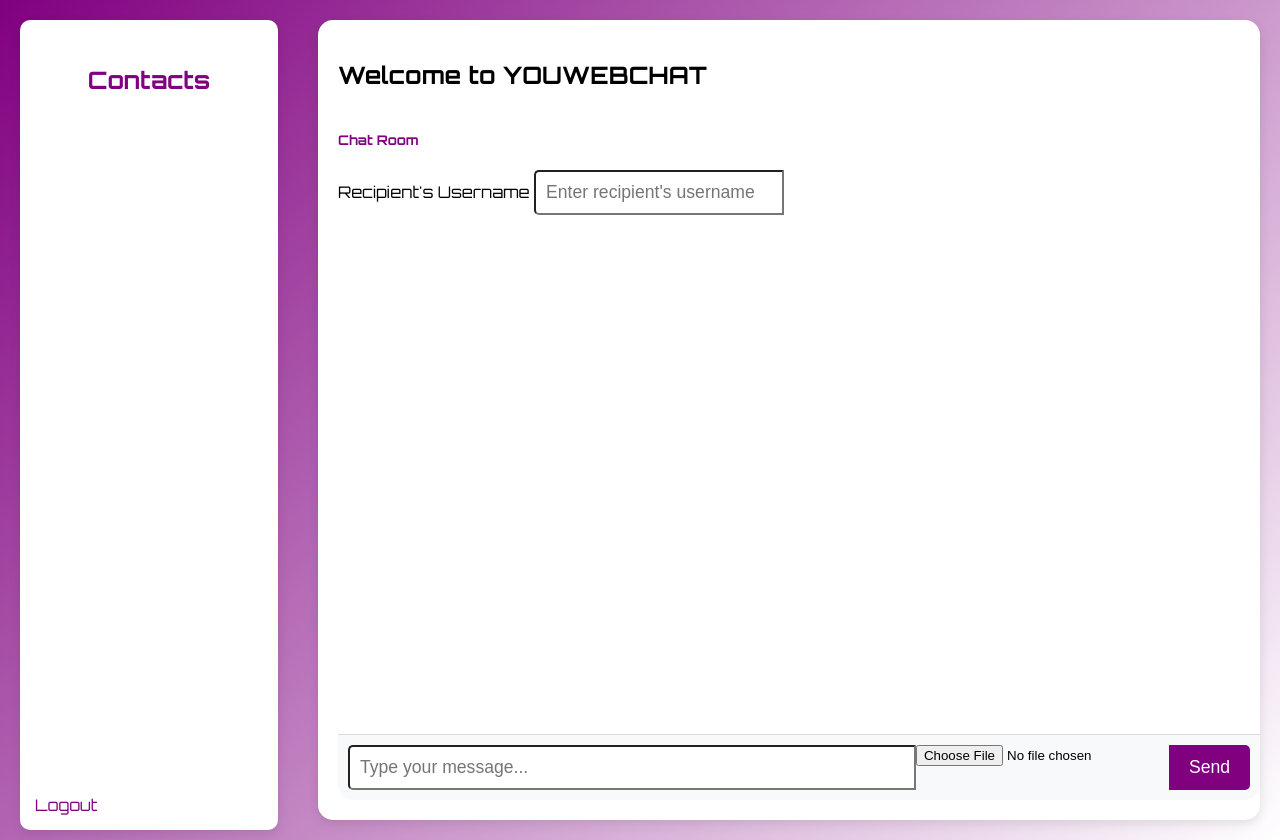
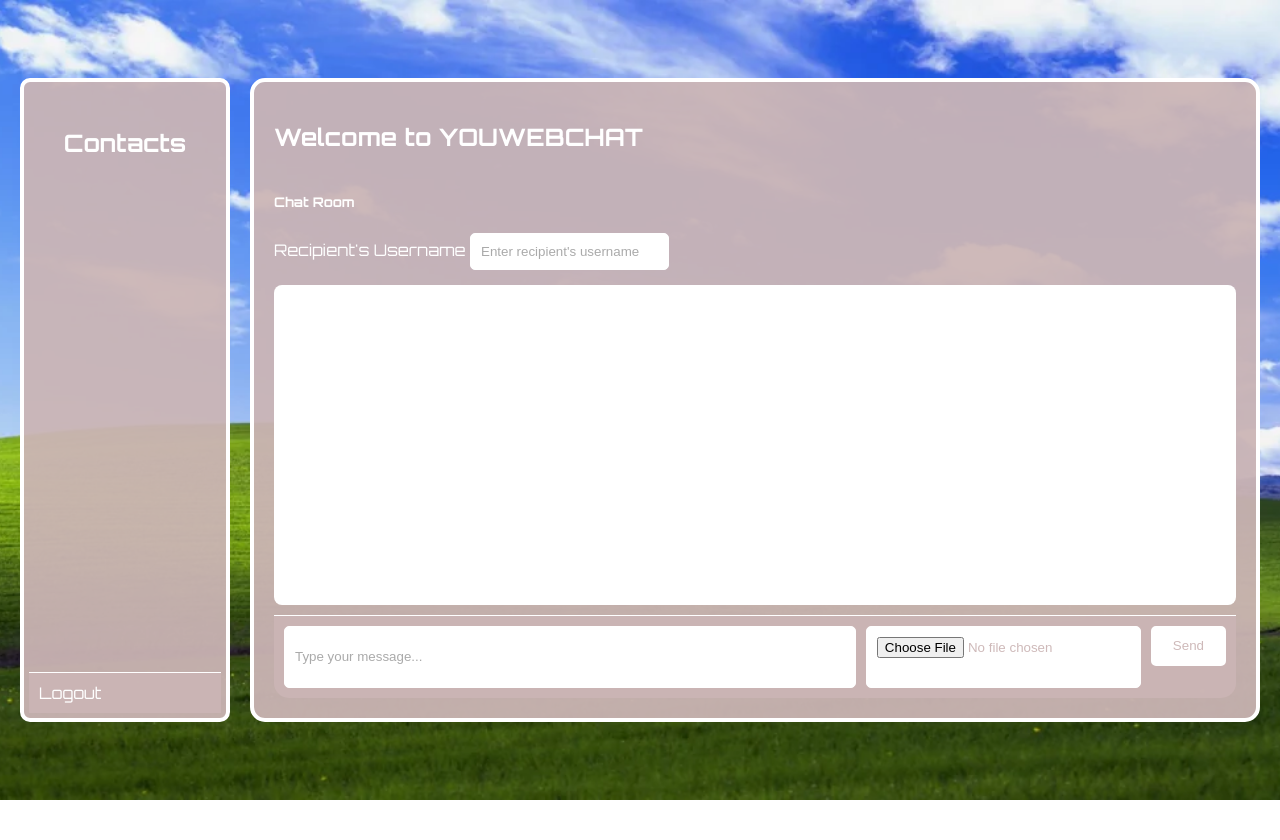
Before and after one commit to MoTECH01111/WEBCHAT---SF--PRO, a Flask app: page /chat in a window 1280 px wide. After the commit the page ends 800 px from the top, so only its background shows below. Run offline with Flask 3, Linux system fonts and the light colour scheme; some libraries are stand-ins or nearby versions.

Commit message:
CSS update to main

```diff
--- a/Static/styles.css
+++ b/Static/styles.css
@@ -1,7 +1,8 @@
 /* Import Orbitron font from Google Fonts */
 @import url('https://fonts.googleapis.com/css2?family=Orbitron&display=swap');
 
-/* Global and background styling */
+/* global styles all pages*/
+
 body {
     font-family: 'Orbitron', sans-serif;
     margin: 0;
@@ -16,182 +17,293 @@ body {
     justify-content: center;
 }
 
-/* Full height layout */
-.full-height-chatbox {
-    display: flex;
-    width: 100%;
-    height: 100vh;
-    padding: 20px;
-    gap: 40px;
+/*chat styling*/
+
+/* override the background for the chat page because it keeps covering bg image */
+body.chat-page.gradient-bg {
+    background: url('images/windowsxp.png') no-repeat center center fixed;
+    background-size: cover;
 }
 
-/* Sidebar Styling */
-.sidebar {
+/* chat page styles */
+body.chat-page .main-wrapper {
+    max-width: 1400px;
+    max-height: 90vh;
+    margin: 40px auto;
     display: flex;
     flex-direction: column;
-    background-color: #fff;
-    width: 20%; /* Adjusted to make more space for chat area */
+    flex: 1;
+}
+
+body.chat-page .container {
+    flex: 1;
+    display: flex;
+    height: 100%;
+    align-items: stretch;
+}
+
+/* sidebar styling */
+body.chat-page .sidebar {
+    display: flex;
+    flex-direction: column;
+    background-color: rgba(203, 181, 181, 0.94);
+    border: 4px solid #FFFFFF;
+    width: 15%;
     padding: 5px;
     border-radius: 10px;
-    box-shadow: 0px 4px 12px rgba(0, 0, 0, 0.1);
-    height: 100vh;
-    overflow-y: hidden;
+    overflow-y: auto;
+    flex-grow: 0;
+    margin-left: 20px;
 }
 
-.logout-link {
-    text-align: left;
-    display: block;
-    padding: 10px;
-    background-color: #ffffff;
-    color: #800080;
-    border-radius: 5px;
-    text-decoration: none;
-}
-
-.logout-link:hover {
-    background-color: #f8f9fa;
-}
-
-.sidebar-title {
+body.chat-page .sidebar-title {
     font-size: 1.5rem;
-    color: #800080;
+    color: #FFFFFF;
     text-align: center;
 }
 
-.contacts-list {
-    flex-grow: 1;
+body.chat-page .contacts-list {
+    flex: 1;
     overflow-y: auto;
     list-style: none;
     padding: 0;
     margin-bottom: 10px;
 }
 
-.contacts-list li {
+body.chat-page .contacts-list li {
     margin: 10px 0;
 }
 
-.contacts-list a {
+body.chat-page .contacts-list a {
     text-decoration: none;
-    color: #800080;
+    color: #FFFFFF;
 }
 
-.contacts-list a:hover {
-    color: #660066;
+body.chat-page .contacts-list a:hover {
+    color: #DDDDDD;
 }
 
-
-.card-title {
-    color: #800080;
+body.chat-page .logout-link {
+    text-align: left;
+    display: block;
+    padding: 10px;
+    background-color: rgba(203, 181, 181, 0.94);
+    color: #FFFFFF;
+    border: none;
+    border-top: 1px solid #FFFFFF;
+    text-decoration: none;
 }
 
-/* Chat Input Form */
-/* .input-group {
-    display: flex;
+body.chat-page .logout-link:hover {
+    background-color: rgba(203, 181, 181, 0.94);
 }
 
-.btn-primary {
-    background-color: #800080;
-    border-color: #800080;
-    color: #ffffff;
-}
-
-.btn-primary:hover {
-    background-color: #660066;
-    border-color: #660066;
-} */
-
-/* Chat Area Styling */
-.chat-area {
+/*chat area styling */
+body.chat-page .chat-area {
     flex: 1;
     display: flex;
     flex-direction: column;
-    background-color: #ffffff;
+    background-color: rgba(203, 181, 181, 0.94);
+    border: 4px solid #FFFFFF;
     border-radius: 15px;
-    box-shadow: 0px 4px 12px rgba(0, 0, 0, 0.1);
     padding: 20px;
+    margin-left: 20px;
+    margin-right: 20px;
+    flex-grow: 1;
 }
 
-/* Chat Window Styling */
-.chat-window {
+body.chat-page .chat-area h2,
+body.chat-page .chat-area h5,
+body.chat-page #chat-recipient-form {
+    flex-shrink: 0;
+    color: #FFFFFF;
+}
+
+body.chat-page #chat-recipient-form {
+    margin-bottom: 15px;
+}
+
+body.chat-page #chat-window {
     flex: 1;
-    background-color: #fff;
+    min-height: 300px;
+    background-color: #FFFFFF;
     border-radius: 8px;
     padding: 10px;
     margin-bottom: 10px;
     overflow-y: auto;
 }
 
-/* Full-width input group for chat form */
-.full-width-input-group {
+body.chat-page .full-width-input-group {
+    flex-shrink: 0;
     display: flex;
-    width: 100%;
+    gap: 10px;
     padding: 10px;
-    background-color: #f8f9fa;
-    border-top: 1px solid #ddd;
-    border-radius: 0 0 15px 15px; /* Matches the chat area rounded corners */
+    background-color: rgba(203, 181, 181, 0.94);
+    border-top: 1px solid #FFFFFF;
+    border-radius: 0 0 15px 15px;
 }
 
-#message-input {
-    flex: 1; /* Takes up all available space except the button */
-    font-size: 1.1rem;
+body.chat-page #username,
+body.chat-page #message-input,
+body.chat-page #media-input {
+    background-color: #FFFFFF;
+    color: rgba(203, 181, 181, 0.94);
+    border: 1px solid #FFFFFF;
     padding: 10px;
-    border-radius: 5px 0 0 5px;
+    border-radius: 5px;
 }
 
-.btn-primary {
-    font-size: 1.1rem;
-    padding: 10px 20px;
-    border-radius: 0 5px 5px 0;
-    background-color: #800080;
-    border: none;
-    color: #ffffff;
+body.chat-page #username::placeholder,
+body.chat-page #message-input::placeholder {
+    color: #AAAAAA;
 }
 
-.btn-primary:hover {
-    background-color: #660066;
+body.chat-page #message-input {
+    flex: 1;
+    height: 40px;
 }
 
-
-#username {
-    flex: 1; /* Takes up all available space except the button */
-    font-size: 1.1rem;
-    padding: 10px;
-    border-radius: 5px 0 0 5px;
+body.chat-page #media-input,
+body.chat-page .btn-primary {
+    height: 40px;
 }
 
+body.chat-page .btn-primary {
+    background-color: #FFFFFF;
+    color:  rgba(203, 181, 181, 0.94);
+    border: 2px solid #FFFFFF;
+    padding: 0 20px;
+    border-radius: 5px;
+}
 
-.message.sender {
-    align-self: flex-start; /* Aligns sender's message to the left */
-    background-color: #800080; /* Same color as the button */
+body.chat-page .btn-primary:hover {
+    background-color: #DDDDDD;
+}
+
+/*msg styling*/
+body.chat-page .message.sender,
+body.chat-page .message.receiver {
     padding: 10px 20px;
     border-radius: 30px;
-    max-width: 60%; /* Limits message width */
+    max-width: 60%;
     word-wrap: break-word;
     font-size: 14px;
     position: relative;
     margin: 5px 0;
-    color: white; /* Text color for sender's messages */
 }
 
-/* Align messages to the right for the receiver */
-.message.receiver {
-    align-self: flex-end; /* Aligns receiver's message to the right */
-    background-color: #660066; /* Darker shade for receiver */
-    padding: 10px 20px;
-    border-radius: 30px;
-    max-width: 60%; /* Limits message width */
-    word-wrap: break-word;
-    font-size: 14px;
-    color: white; /* Text color for receiver's messages */
-    position: relative;
-    margin: 5px 0;
+body.chat-page .message.sender {
+    align-self: flex-start;
+    background-color: #FFFFFF;
+    color: #800080;
 }
 
-/* Add a timestamp on the top right of the message bubble */
-.timestamp {
+body.chat-page .message.receiver {
+    align-self: flex-end;
+    background-color: #F0F0F0;
+    color: #800080;
+}
+
+body.chat-page .timestamp {
     font-size: 10px;
-    color: #ddd; /* Light color for timestamp */
+    color: #AAAAAA;
     position: absolute;
     bottom: -15px;
     right: 10px;
 }
+
+
+/* login and registers styles */
+
+
+/* COMMON STYLES for login and register, interdependant */
+.login-page .container,
+.register-page .container {
+    max-width: 800px; /*width value for login and signup panels*/
+    margin: 0 auto;
+}
+
+.login-page .custom-card,
+.register-page .custom-card {
+    border-radius: 15px;
+    background-color: rgba(128, 0, 128, 0.9);
+    border: 4px solid #FFFFFF;
+    padding: 20px; /* increased padding */
+}
+
+.login-page .card-title,
+.register-page .card-title {
+    color: #FFFFFF;
+    text-align: center;
+    font-size: 2rem; /* increased font size */
+}
+
+.login-page .form-label,
+.register-page .form-label {
+    color: #FFFFFF;
+}
+
+.login-page .form-control,
+.register-page .form-control {
+    background-color: #FFFFFF;
+    color: #800080;
+    border: 1px solid #FFFFFF;
+    padding: 12px; /* increased padding */
+    border-radius: 5px;
+    font-size: 1rem; /* increased font size */
+}
+
+.login-page .btn,
+.register-page .btn {
+    background-color: #FFFFFF;
+    color: #800080;
+    border: 2px solid #FFFFFF;
+    padding: 12px; /* increased padding */
+    border-radius: 5px;
+    width: 100%;
+    font-size: 1.1rem; /* increased font size */
+}
+
+.login-page .btn:hover,
+.register-page .btn:hover {
+    background-color: #DDDDDD;
+}
+
+.login-page .text-decoration-none,
+.register-page .text-decoration-none {
+    color: #FFFFFF;
+}
+
+.login-page .text-decoration-none:hover,
+.register-page .text-decoration-none:hover {
+    color: #DDDDDD;
+}
+
+/* specific style for login page */
+.login-page h2 {
+    color: #FFFFFF;
+    margin-bottom: 20px;
+    font-size: 2rem;
+}
+
+/* specific style for register page */
+.register-page h2 {
+    color: #FFFFFF;
+    margin-bottom: 20px;
+    font-size: 2rem;
+}
+
+.login-page .custom-mt-5,
+.register-page .custom-mt-5 {
+    margin-top: 60px; /* increased top margin */
+}
+
+/* adjust the gradient bg for login and register */
+.login-page .gradient-bg,
+.register-page .gradient-bg {
+    background: linear-gradient(135deg, #800080, #ffffff);
+    min-height: 100vh;
+    display: flex;
+    align-items: center;
+    justify-content: center;
+}
--- a/Templates/chat.html
+++ b/Templates/chat.html
@@ -7,7 +7,7 @@
     <link href="https://fonts.googleapis.com/css2?family=Orbitron:wght@400;500;700;900&display=swap" rel="stylesheet">
     <link rel="stylesheet" href="/static/styles.css">
 </head>
-<body class="gradient-bg">
+<body class="gradient-bg chat-page">
     <div class="container full-height-chatbox">
 
         <!-- Sidebar -->
--- a/Templates/login.html
+++ b/Templates/login.html
@@ -8,7 +8,7 @@
     <link href="https://fonts.googleapis.com/css2?family=Orbitron:wght@400;500;700;900&display=swap" rel="stylesheet">
     <link rel="stylesheet" href="/static/styles.css">
 </head>
-<body class="gradient-bg">
+<body class="gradient-bg login-page">
     <div class="container custom-mt-5">
         <h2 class="text-center text-light mb-4">Welcome to YOUWEBCHAT</h2>
         <div class="row justify-content-center">
--- a/Templates/register.html
+++ b/Templates/register.html
@@ -9,7 +9,7 @@
     <link rel="stylesheet" href="/static/styles.css">
 </head>
 
-<body class="gradient-bg">
+<body class="gradient-bg register-page">
     <div class="container custom-mt-5">
         <h2 class="text-center text-light mb-4">JOIN YOUWEBCHAT</h2>
         <div class="row justify-content-center">
--- a/app.py
+++ b/app.py
@@ -1,6 +1,7 @@
 from flask import Flask, render_template, request, redirect, url_for, session, jsonify
 from werkzeug.security import generate_password_hash, check_password_hash
 from werkzeug.utils import secure_filename
+from werkzeug.security import generate_password_hash, check_password_hash
 from cryptography.fernet import Fernet
 import sqlite3
 import os
```
Also changed, not shown: Static/images/windowsxp.png (added), chat.db.
